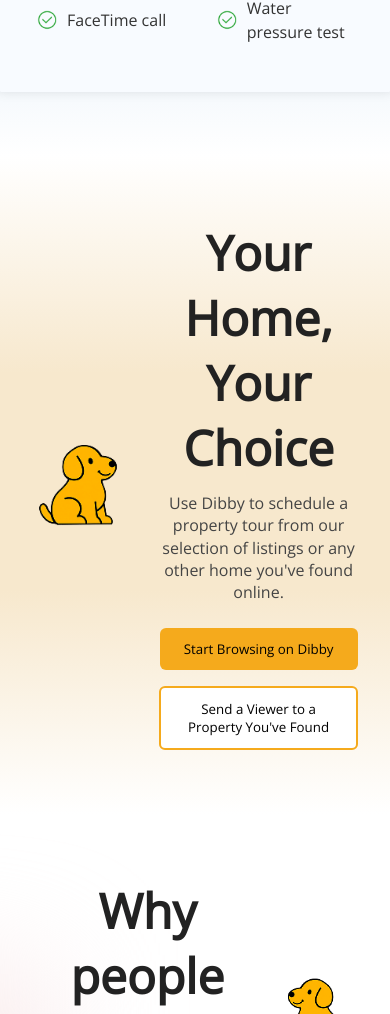
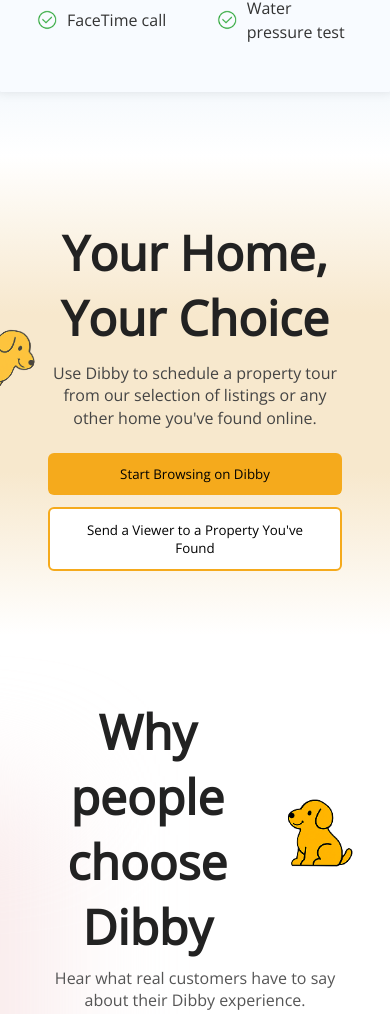
Before and after one commit to AnthonyHeinz/doggy-figma, a React (Vite) app in the folder client/: page / in a window 390 px wide. Shown: the part 3319-4333 px from the top of the page. Built offline with nearby package versions, Linux system fonts and the light colour scheme.

Commit message:
Fixed your choice your home dog

```diff
--- a/client/src/components/YourHomeYourChoiceSection/styles.css
+++ b/client/src/components/YourHomeYourChoiceSection/styles.css
@@ -69,3 +69,38 @@
   cursor: pointer;
   font-family: 'Open Sans', sans-serif;
 }
+
+@media (max-width: 768px) {
+  .home-choice-section {
+    flex-direction: column;
+    align-items: center;
+    text-align: center;
+    position: relative;
+  }
+
+  .dog-icon {
+    position: absolute;
+    left: -2.5rem;
+    top: 10rem;
+    height: 5rem;
+    opacity: 0.7;
+     transform: rotate(45deg);
+  }
+
+  .home-choice-content {
+    z-index: 1;
+    max-width: 90%;
+    align-items: center;
+  }
+
+  .home-choice-buttons {
+    flex-direction: column;
+    gap: 0.75rem;
+  }
+
+  .primary-btn,
+  .secondary-btn {
+    width: 100%;
+    max-width: 300px;
+  }
+}
```
